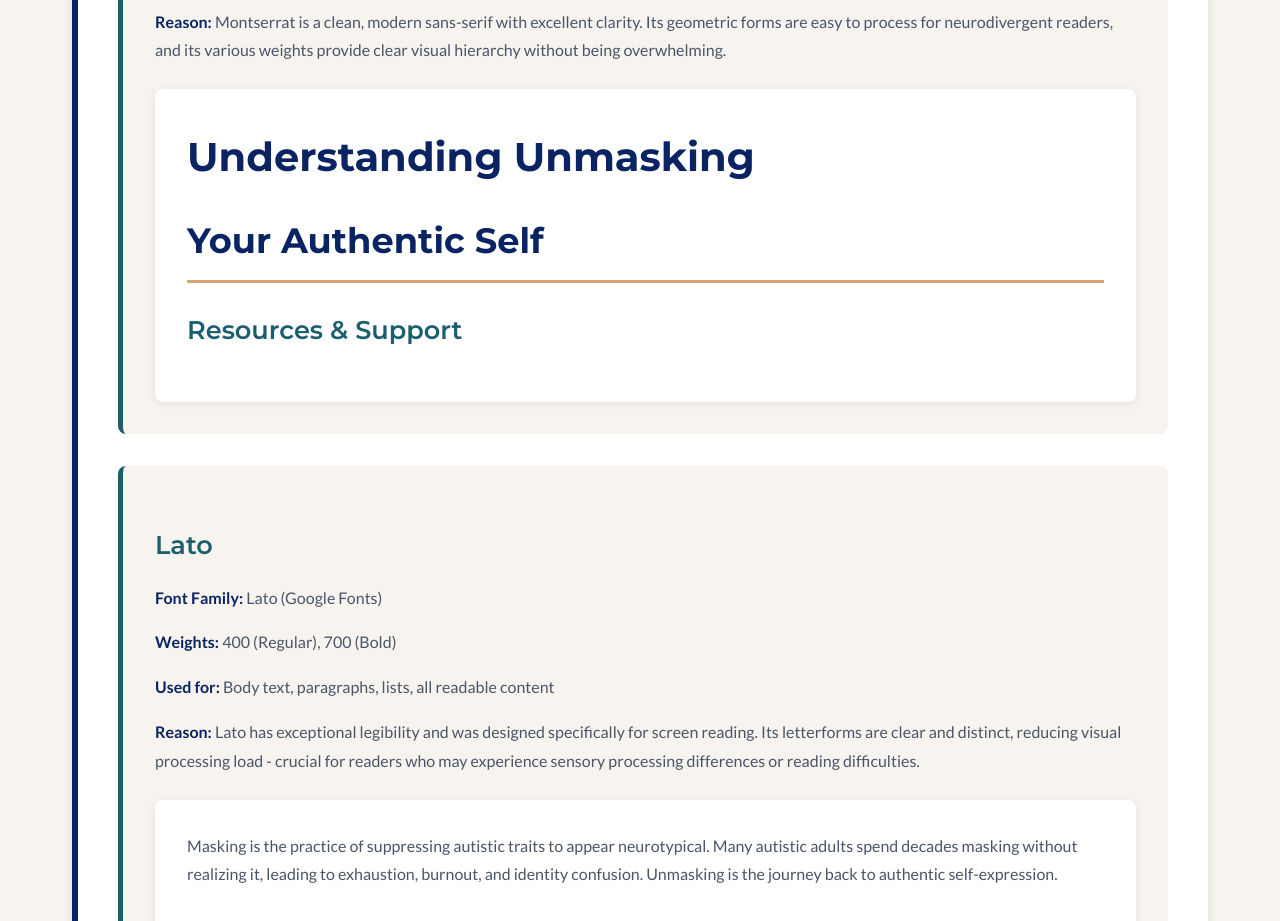
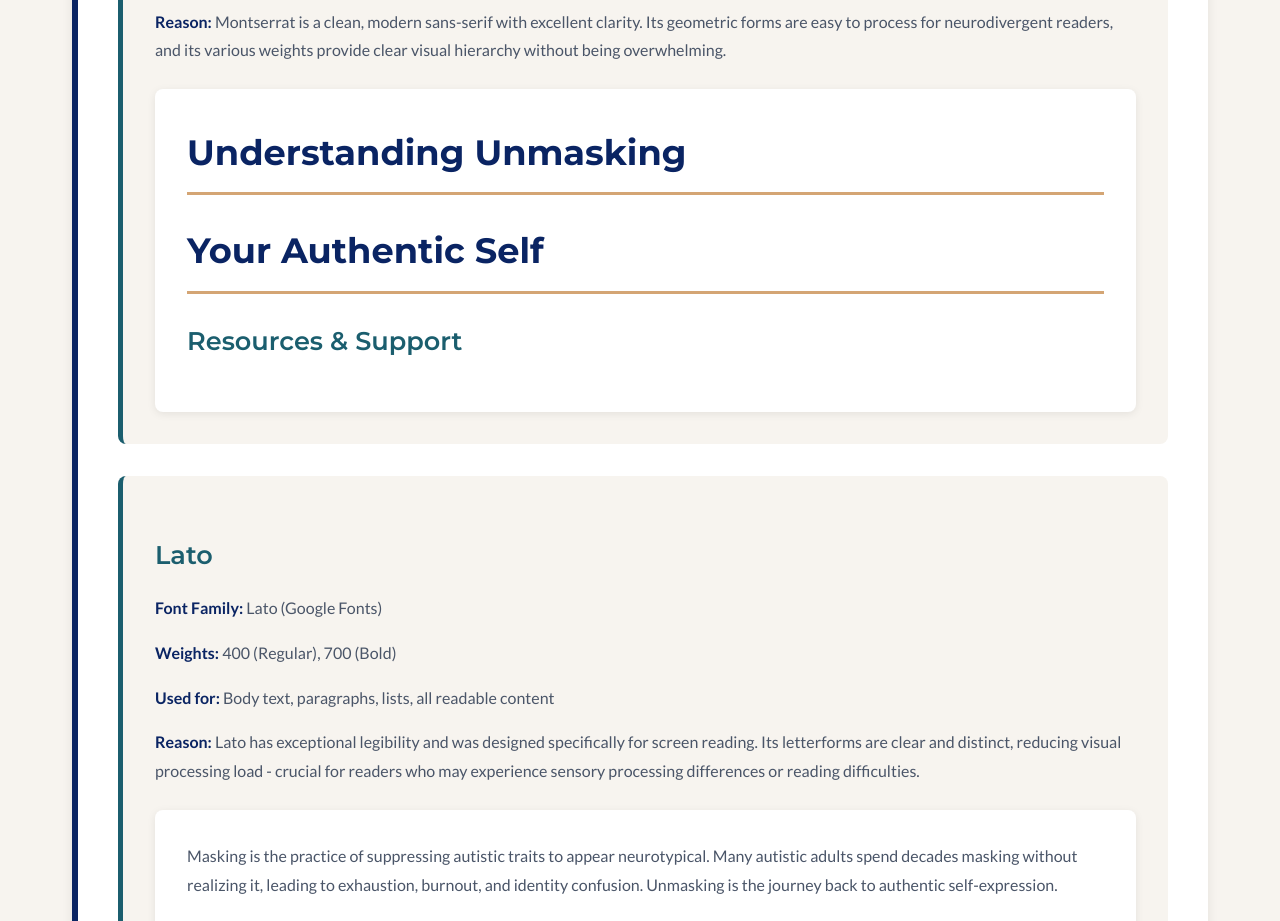
Before and after one commit to Akmurza/wdd231, a plain HTML site: page final/project-plan.html in a window 1280 px wide. Shown: the part 4780-5701 px from the top of the page. Drawn offline with Linux system fonts and the light colour scheme.

Commit message:
unmasked_

```diff
--- a/final/project-plan.html
+++ b/final/project-plan.html
@@ -176,7 +176,7 @@
                         geometric forms are easy to process for neurodivergent readers, and its various weights provide
                         clear visual hierarchy without being overwhelming.</p>
                     <div class="font-sample">
-                        <h1 class="sample-h1">Understanding Unmasking</h1>
+                        <h2 class="sample-h2">Understanding Unmasking</h2>
                         <h2 class="sample-h2">Your Authentic Self</h2>
                         <h3 class="sample-h3">Resources & Support</h3>
                     </div>
```
